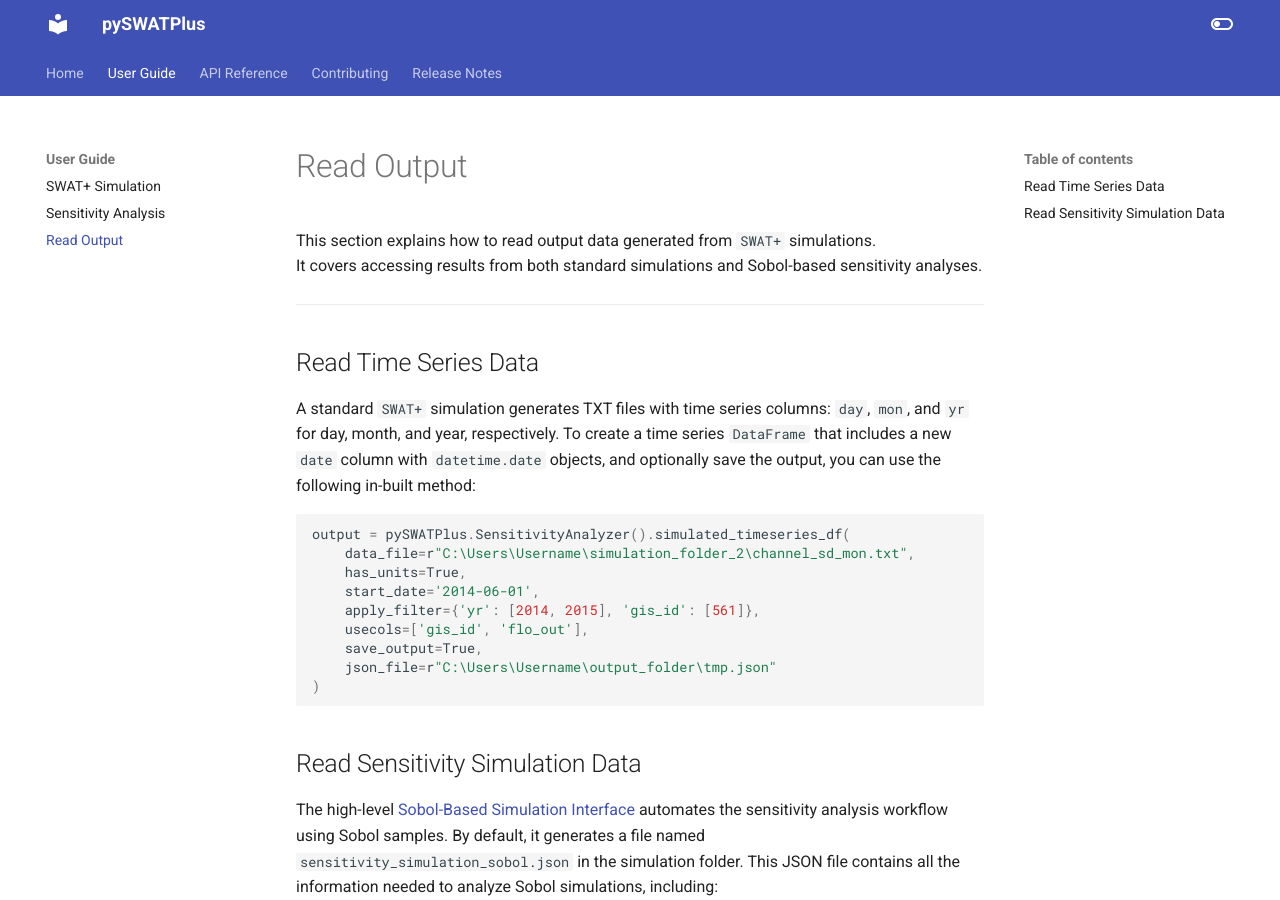
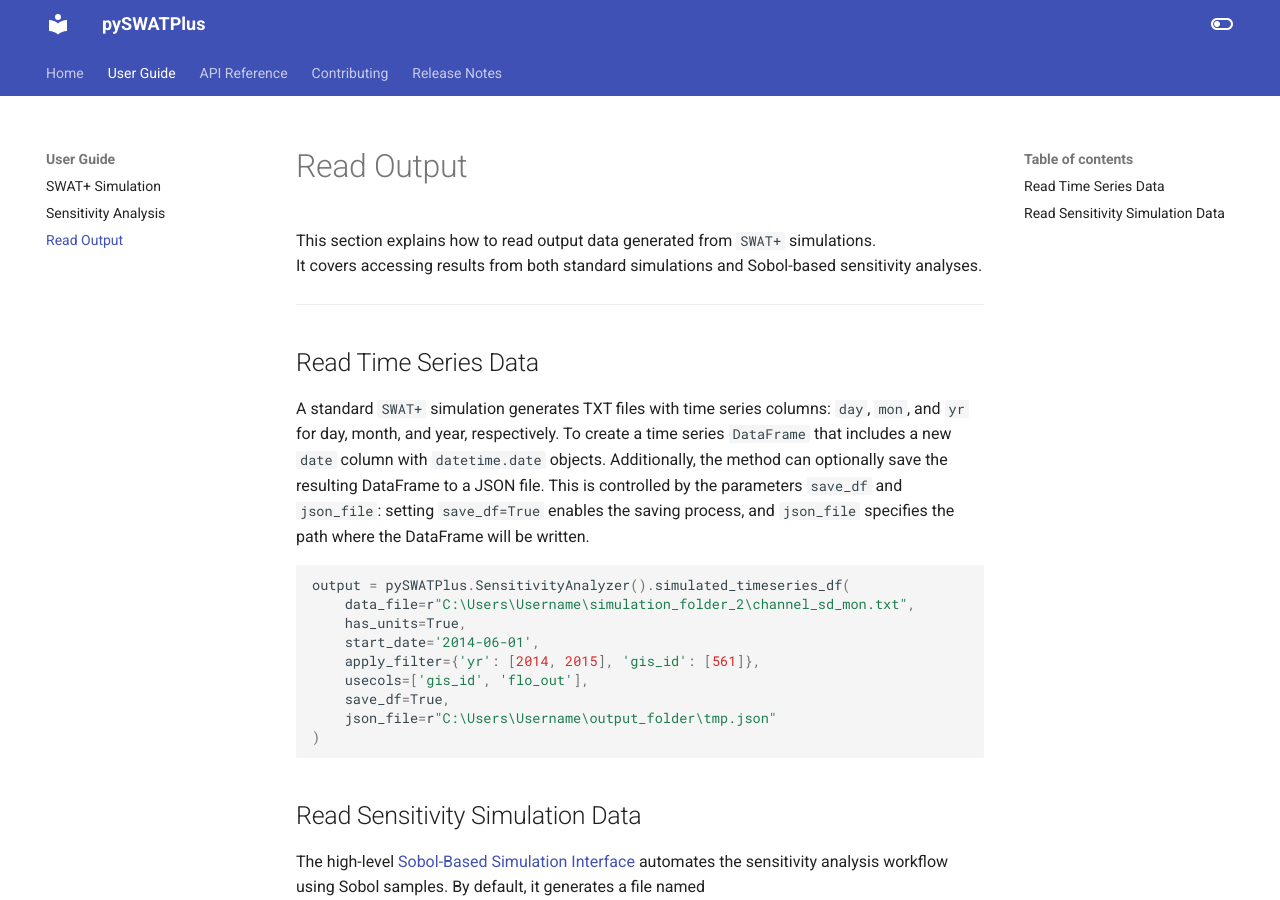
Before and after one commit to swat-model/pySWATPlus, an MkDocs documentation site: the page built from docs/userguide/read_output.md, in a window 1280 px wide and 900 px high. Built offline with MkDocs 1.6.1 and Material for MkDocs 9.7.7, drawn with Linux system fonts in a browser that asks for light colours.

Commit message:
docs(api): clarify save_df and json_file parameters in simulated_timeseries_df.

````diff
--- a/docs/userguide/read_output.md
+++ b/docs/userguide/read_output.md
@@ -7,7 +7,7 @@ It covers accessing results from both standard simulations and Sobol-based sensi
 
 ## Read Time Series Data
 
-A standard `SWAT+` simulation generates TXT files with time series columns: `day`, `mon`, and `yr` for day, month, and year, respectively. To create a time series `DataFrame` that includes a new `date` column with `datetime.date` objects, and optionally save the output, you can use the following in-built method:
+A standard `SWAT+` simulation generates TXT files with time series columns: `day`, `mon`, and `yr` for day, month, and year, respectively. To create a time series `DataFrame` that includes a new `date` column with `datetime.date` objects. Additionally, the method can optionally save the resulting DataFrame to a JSON file. This is controlled by the parameters `save_df` and `json_file`: setting `save_df=True` enables the saving process, and `json_file` specifies the path where the DataFrame will be written.
 
 ```python
 output = pySWATPlus.SensitivityAnalyzer().simulated_timeseries_df(
@@ -16,7 +16,7 @@ output = pySWATPlus.SensitivityAnalyzer().simulated_timeseries_df(
     start_date='2014-06-01',
     apply_filter={'yr': [2014, 2015], 'gis_id': [561]},
     usecols=['gis_id', 'flo_out'],
-    save_output=True,
+    save_df=True,
     json_file=r"C:\Users\Username\output_folder\tmp.json"
 )
 ```
````
